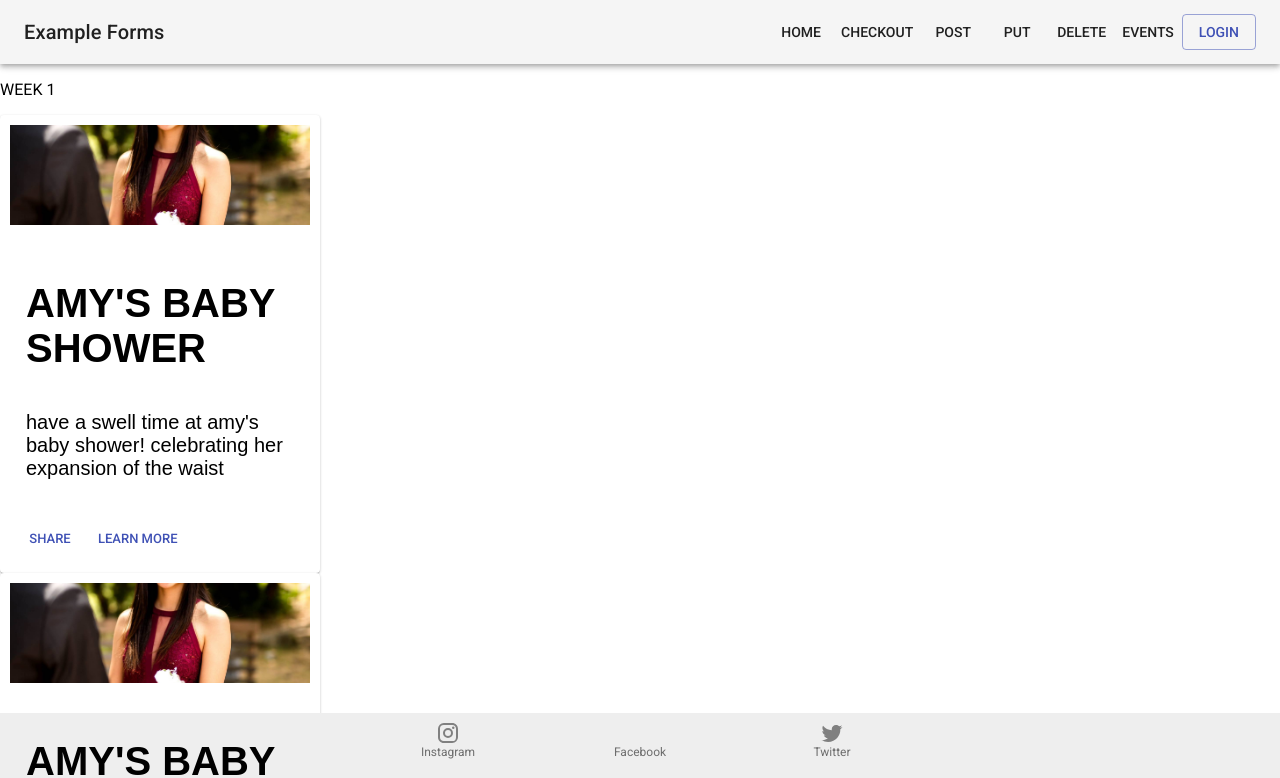
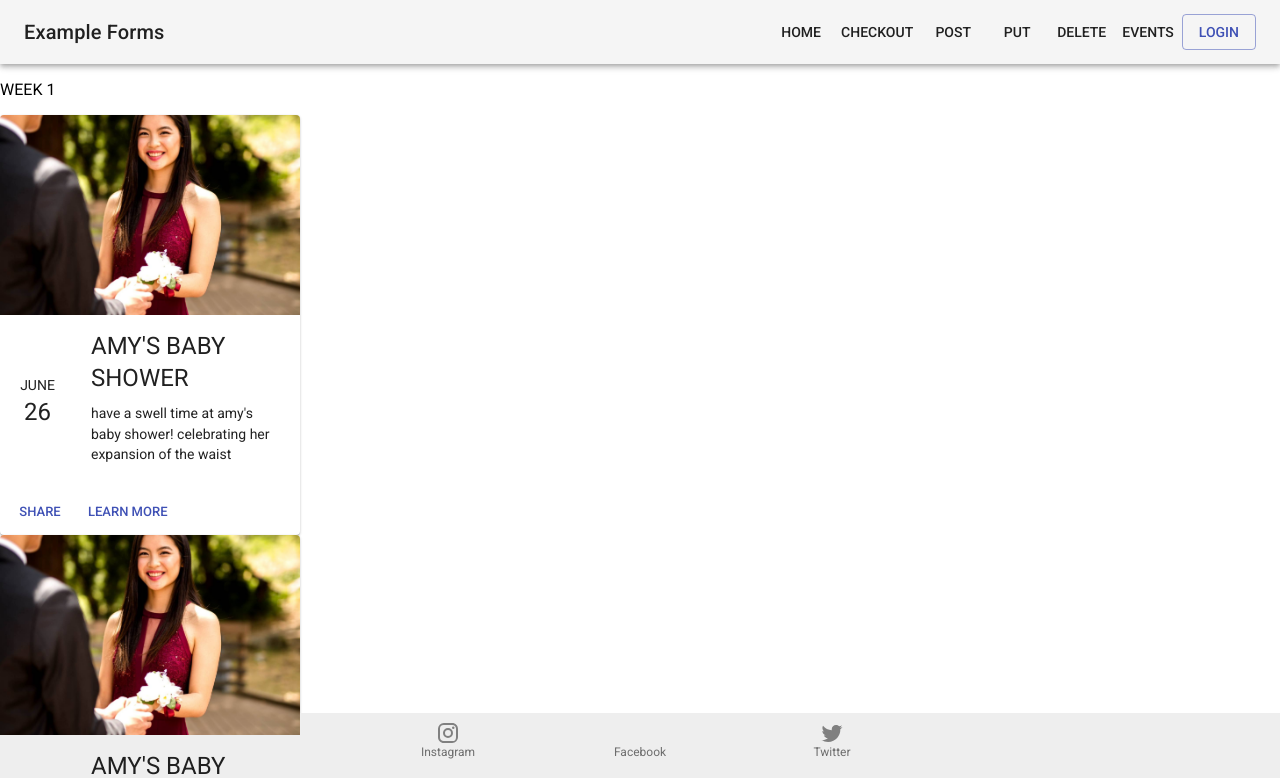
Before and after one commit to swe-ucla/Event-Portal, a React (Create React App) app in the folder client/: page /events in a window 1280 px wide. Shown: the top 778 px of the page. Built offline with nearby package versions, Linux system fonts and the light colour scheme.

Commit message:
updated MediaCard

```diff
--- a/client/src/components/MediaCard.js
+++ b/client/src/components/MediaCard.js
@@ -8,15 +8,15 @@ import CardContent from '@material-ui/core/CardContent';
 import CardMedia from '@material-ui/core/CardMedia';
 import Button from '@material-ui/core/Button';
 import Typography from '@material-ui/core/Typography';
+import Grid from '@material-ui/core/Grid';
 import '../css/MediaCard.css'
 
 const styles = {
   card: {
     width: 300,
-    padding: 10,
   },
   media: {
-    height: 100,
+    height: 200,
     width: 300,
   }
 };
@@ -31,14 +31,26 @@ function MediaCard(props) {
           image={require("./amy.jpg")}
           title="Contemplative Reptile"
         />
-        <CardContent>
-          <p className='event-name'>
-            AMY'S BABY SHOWER
-          </p>
-          <p className='description'>
-            have a swell time at amy's baby shower! celebrating her expansion of the waist
-          </p>
-        </CardContent>
+        <Grid container alignItems="center">
+          <Grid item xs={3} style={{textAlign: "center"}}>
+              <Typography component="h2" variant="body1">
+                JUNE
+              </Typography>
+              <Typography component="h5" variant="headline">
+                26
+              </Typography>
+          </Grid>
+          <Grid item xs={12} sm container>
+            <CardContent>
+              <Typography gutterBottom variant="h5" component="h2">
+                AMY'S BABY SHOWER
+              </Typography>
+              <Typography component="p">
+                have a swell time at amy's baby shower! celebrating her expansion of the waist
+              </Typography>
+            </CardContent>
+          </Grid>
+        </Grid>
       </CardActionArea>
       <CardActions>
         <Button size="small" color="primary">
```
